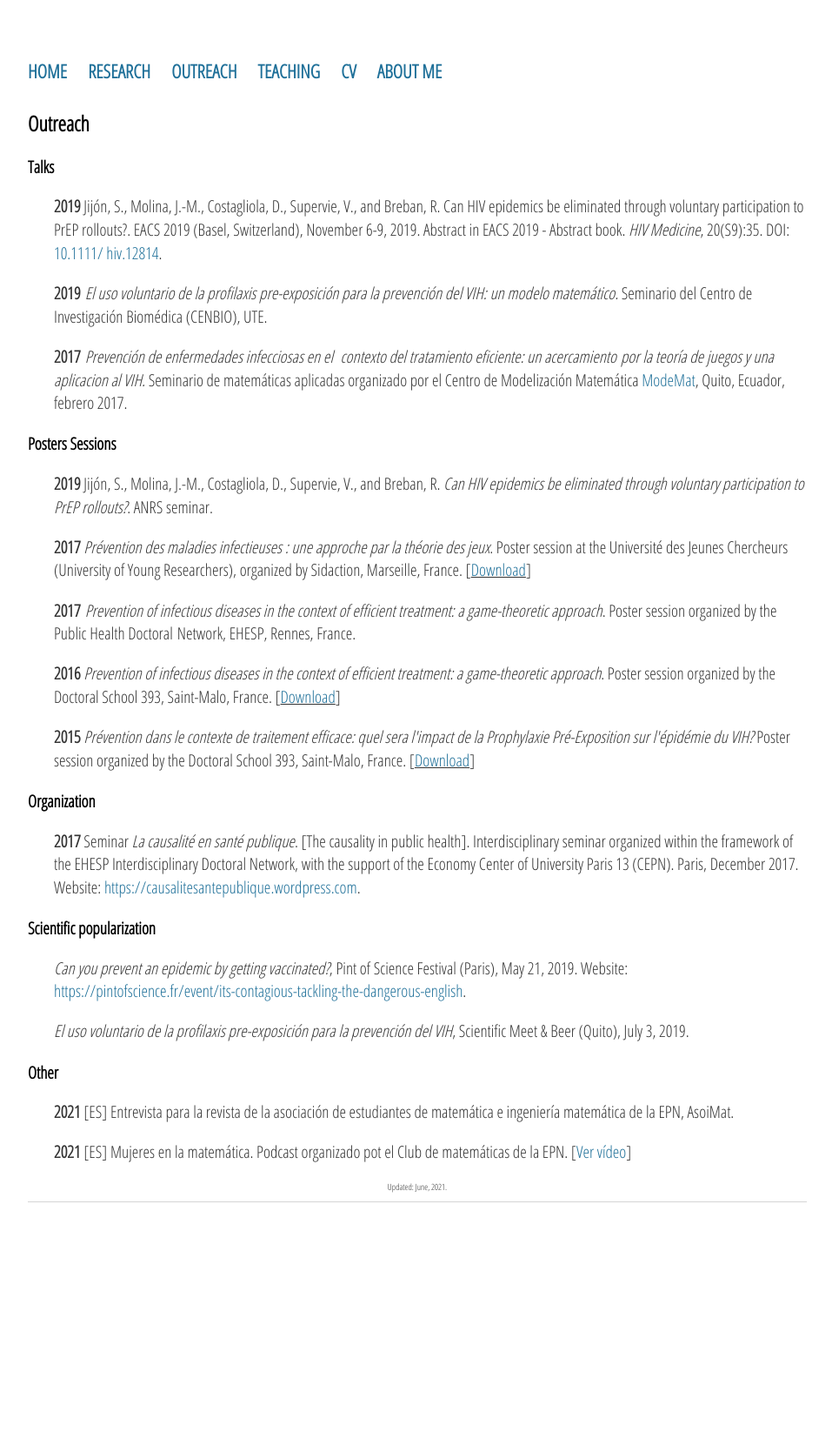
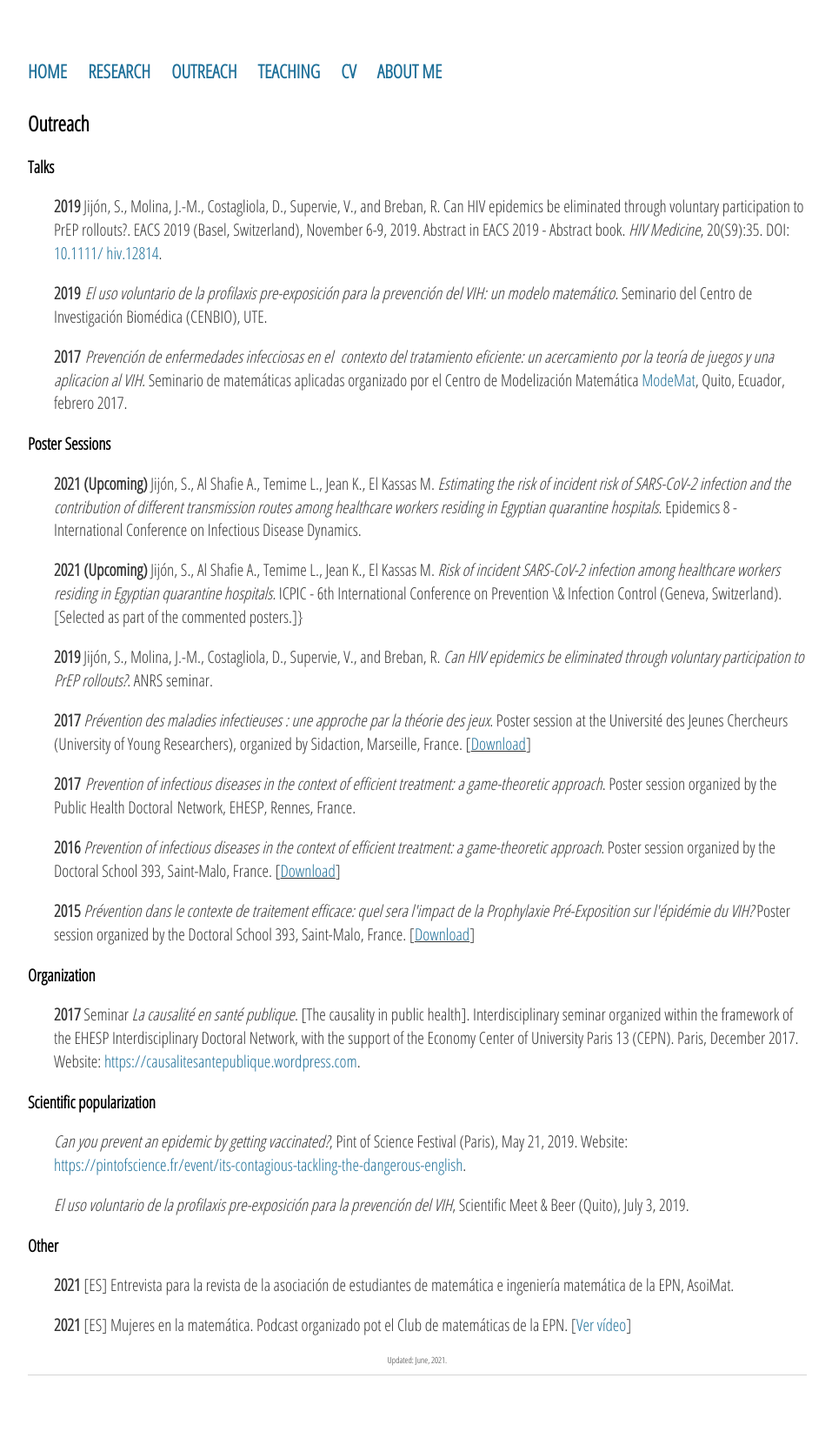
Before and after one commit to sjijon/sjijon.github.io, a Jekyll site: the page built from outreach.html, in a window 1280 px wide. Shown: the whole page at 87% size, without its empty margins (160-1117 px from the left). Built offline with Jekyll 4.4.1, drawn with Linux system fonts in a browser that asks for light colours; nearby versions of some CDN libraries; before the commit the page ends 1462 px from its top, so only the background shows below that.

Commit message:
Add upcoming posters

```diff
--- a/outreach.html
+++ b/outreach.html
@@ -27,7 +27,23 @@ title: Publications
 			Quito, Ecuador, febrero 2017.
 	</p>
 
-	<h3>Posters Sessions</h3>
+	<h3>Poster Sessions</h3>
+	<p style="padding-left:30px;">
+		<strong>2021 (Upcoming)</strong> Jijón, S., Al Shafie A., Temime L., Jean K., El Kassas M.
+		<em>Estimating the risk of incident risk of SARS-CoV-2 infection and the
+			contribution of different transmission routes among healthcare workers residing
+			in Egyptian quarantine hospitals</em>. Epidemics 8 - International
+			Conference on Infectious Disease Dynamics.</p>
+
+		<p style="padding-left:30px;">
+		<strong>2021 (Upcoming)</strong> Jijón, S., Al Shafie A., Temime L., Jean K., El Kassas M.
+		<em> Risk of incident SARS-CoV-2 infection among healthcare workers residing
+			in Egyptian quarantine hospitals.</em> ICPIC  -  6th International Conference
+			on Prevention \& Infection Control (Geneva, Switzerland).
+			[Selected as part of the commented posters.]}
+</p>
+
+
 	<p style="padding-left:30px;">
 	  	<strong>2019 </strong>Jijón, S., Molina, J.-M., Costagliola, D., Supervie, V.,
 			and Breban, R. <em>Can HIV epidemics be eliminated through voluntary
```
